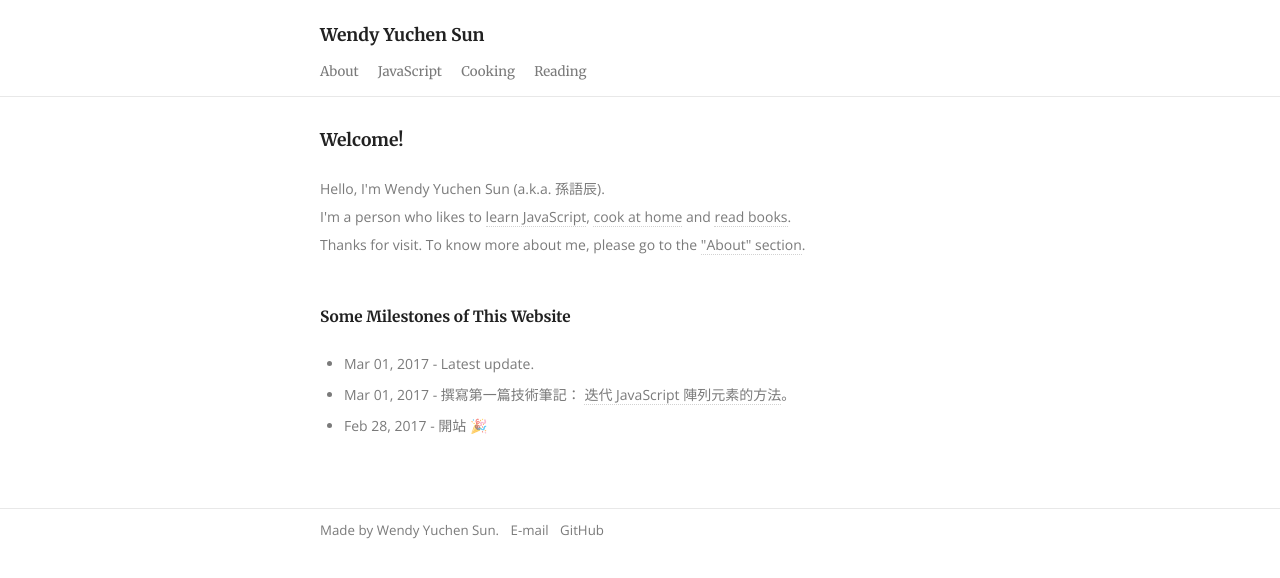
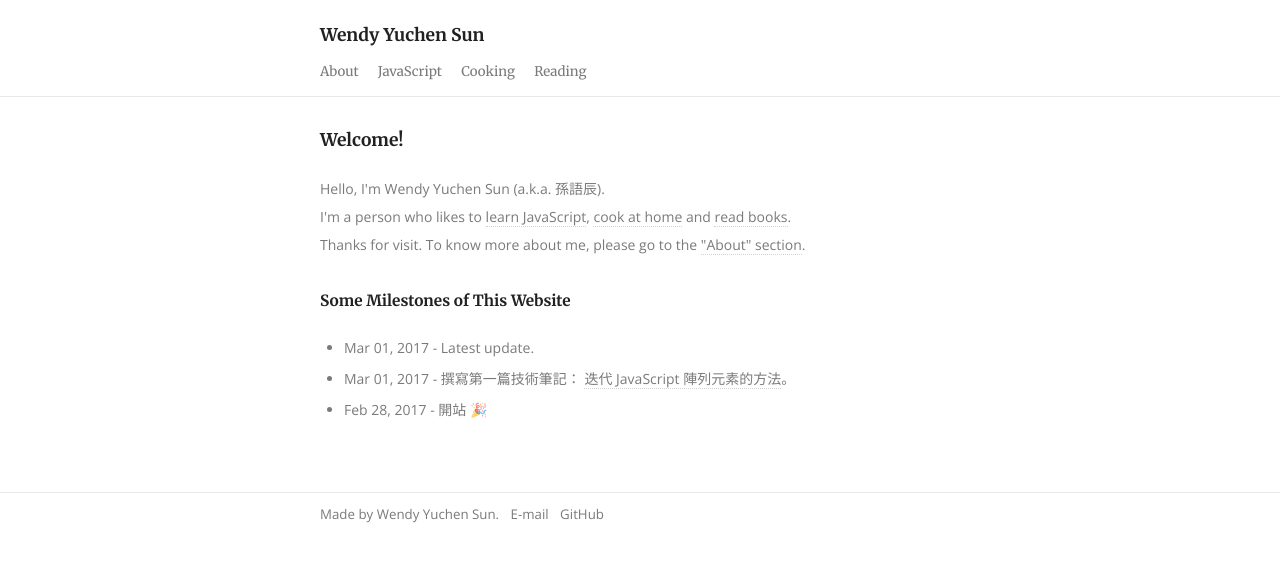
Before and after one commit to wendyyuchensun/wendyyuchensun.github.io, a Jekyll site: the page built from index.html, in a window 1280 px wide. Shown: the top 578 px of the page. Built offline with Jekyll 4.4.1, drawn with Linux system fonts in a browser that asks for light colours.

Commit message:
Modify css

```diff
--- a/css/style.sass
+++ b/css/style.sass
@@ -16,7 +16,7 @@ h1, h2, h3
 
 h3
   font-size: $sfs
-  margin-top: 3rem
+  margin-top: 2rem
 
 p, ul, ol
   line-height: $fs * 2
```
